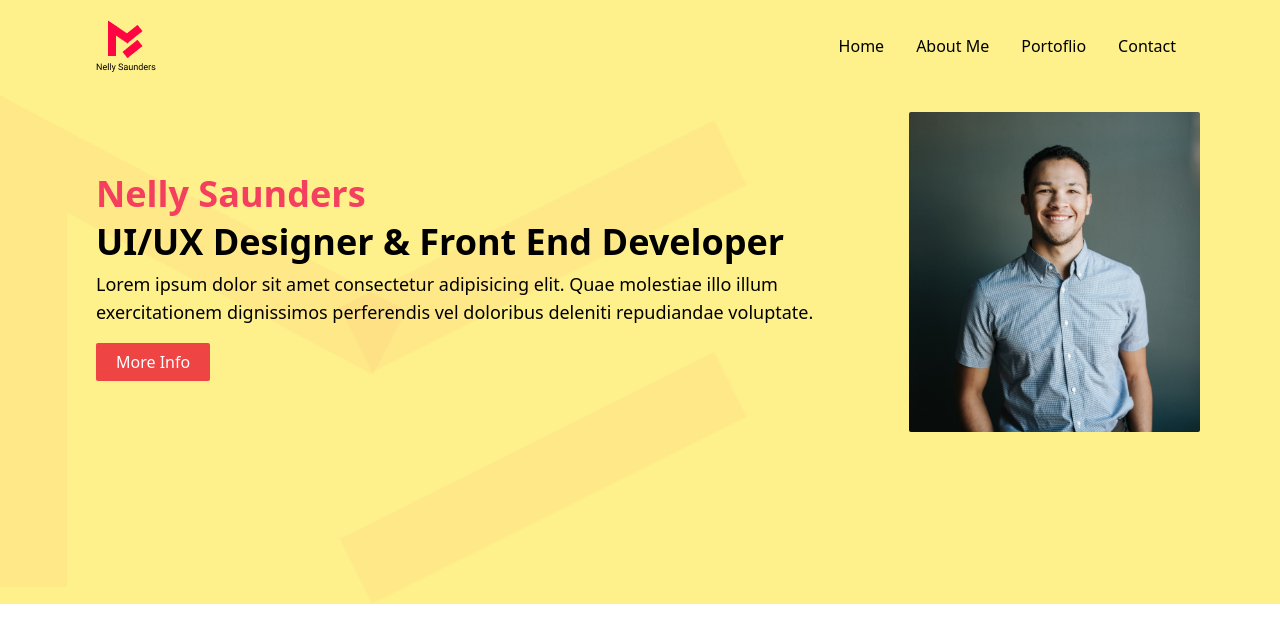
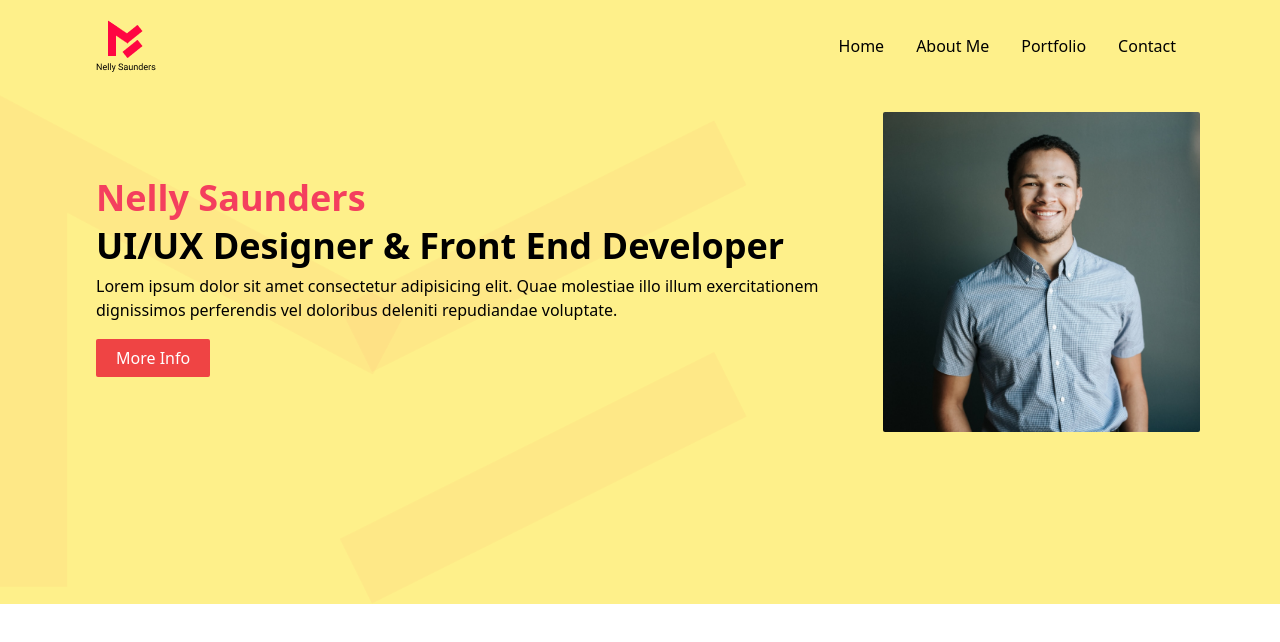
Before and after one commit to ypradafah28/responsive-web-profile, a website: page index.html in a window 1280 px wide. Drawn offline with Linux system fonts and the light colour scheme.

Commit message:
update responsive

```diff
--- a/index.html
+++ b/index.html
@@ -42,7 +42,7 @@
                     <a href="">About Me</a></li>
                 <li
                     class="font-sans rounded-sm px-2 py-1 font-normal hover:bg-yellow-100 cursor-pointer sm:hover:bg-transparent">
-                    <a href="">Portoflio</a></li>
+                    <a href="">Portfolio</a></li>
                 <li
                     class="font-sans rounded-sm px-2 py-1 font-normal hover:bg-yellow-100 cursor-pointer sm:hover:bg-transparent">
                     <a href="">Contact</a></li>
@@ -69,7 +69,7 @@
                 <h1 class="py-1 font-semibold font-sans text-xl text-center sm:text-left sm:text-2xl lg:text-4xl">UI/UX
                     Designer &
                     Front End Developer</h1>
-                <p class=" py-1 text-center font-sans text-sm sm:text-base sm:text-left lg:text-lg">Lorem ipsum dolor
+                <p class=" py-1 text-center font-sans text-sm sm:text-base sm:text-left ">Lorem ipsum dolor
                     sit amet
                     consectetur adipisicing elit.
                     Quae molestiae illo illum exercitationem dignissimos perferendis vel doloribus deleniti repudiandae
```
Also changed, not shown: dist/output.css.
